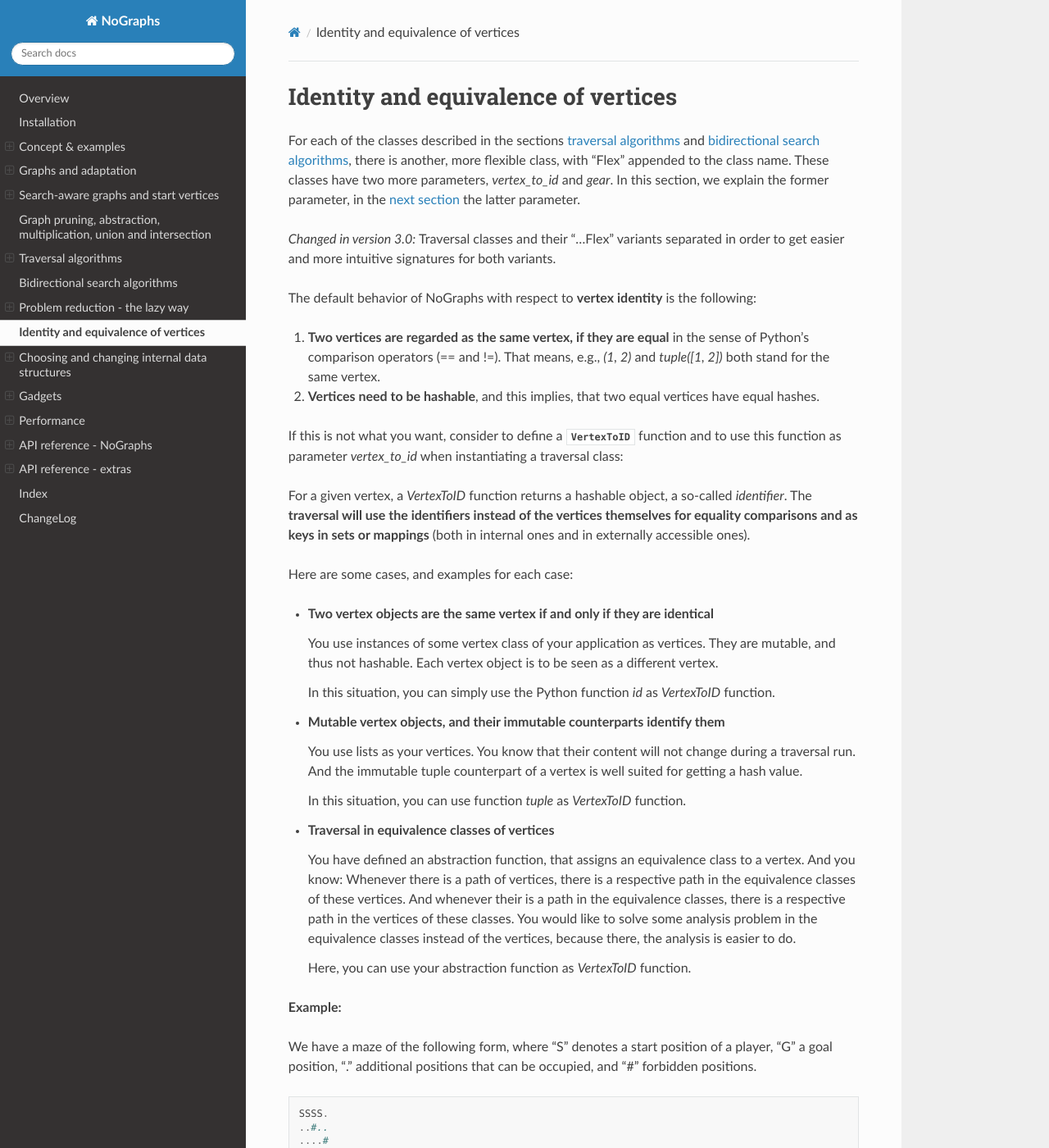
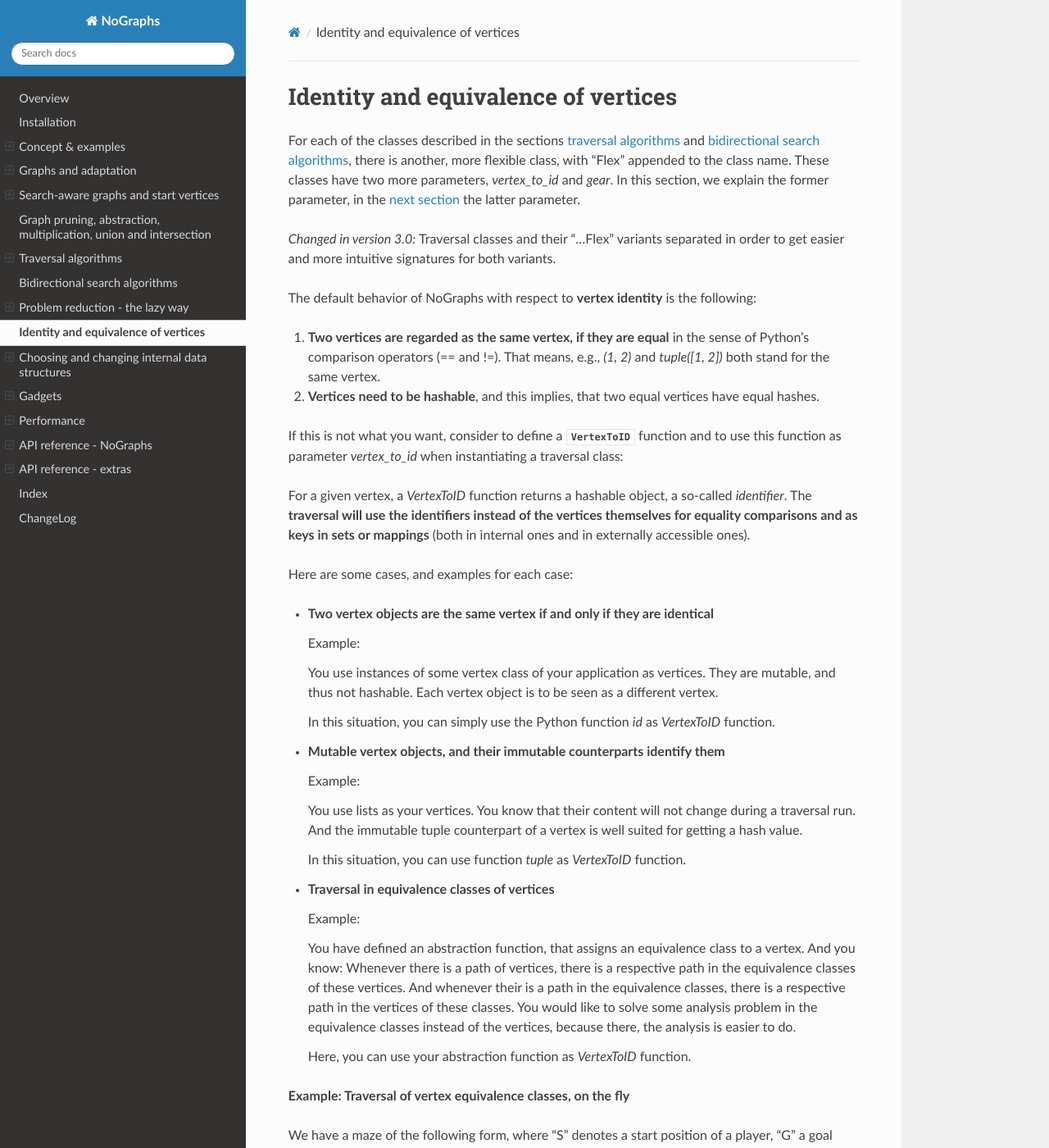
Before and after one commit to HeWeMel/nographs, a Sphinx documentation site: the page built from docs/source/vertex_identity.rst, in a window 1280 px wide and 1400 px high. Shown: the whole window at 82% size. Built offline with Sphinx 7.4.7 and the Read the Docs theme 2.0.0, drawn with Linux system fonts in a browser that asks for light colours; some of the changed lines change nothing that is shown; some of the changed text lies outside the part shown.

Commit message:
Text improved

```diff
--- a/docs/source/vertex_identity.rst
+++ b/docs/source/vertex_identity.rst
@@ -38,6 +38,8 @@ Here are some cases, and examples for each case:
 
 - **Two vertex objects are the same vertex if and only if they are identical**
 
+  Example:
+
   You use instances of some vertex class of your application as vertices.
   They are mutable, and thus not hashable. Each vertex object is to be
   seen as a different vertex.
@@ -47,6 +49,8 @@ Here are some cases, and examples for each case:
 
 - **Mutable vertex objects, and their immutable counterparts identify them**
 
+  Example:
+
   You use lists as your vertices. You know that their content will not
   change during a traversal run. And the immutable tuple counterpart of a
   vertex is well suited for getting a hash value.
@@ -54,6 +58,8 @@ Here are some cases, and examples for each case:
   In this situation, you can use function *tuple* as *VertexToID* function.
 
 - **Traversal in equivalence classes of vertices**
+
+  Example:
 
   You have defined an abstraction function, that assigns an equivalence class to a
   vertex. And you know: Whenever there is a path of vertices, there is a
@@ -67,7 +73,7 @@ Here are some cases, and examples for each case:
 
 .. _equivalence_class_example:
 
-**Example:**
+**Example: Traversal of vertex equivalence classes, on the fly**
 
 We have a maze of the following form, where "S" denotes a start position
 of a player, "G" a goal position, "." additional positions that can be occupied,
@@ -201,7 +207,7 @@ Of cause, we get the same result: depth 5. But now, we get it
 after only 7,290 instead of 76,519 search steps.
 So, **vertex equivalences helped us to reduce the needed search effort**.
 
-And NoGraphs helped us:
+And NoGraphs assisted us:
 
 - We just define the `VertexToID` function, and NoGraphs **computes the graphs**
   **of vertex equivalence classes automatically**.
```
